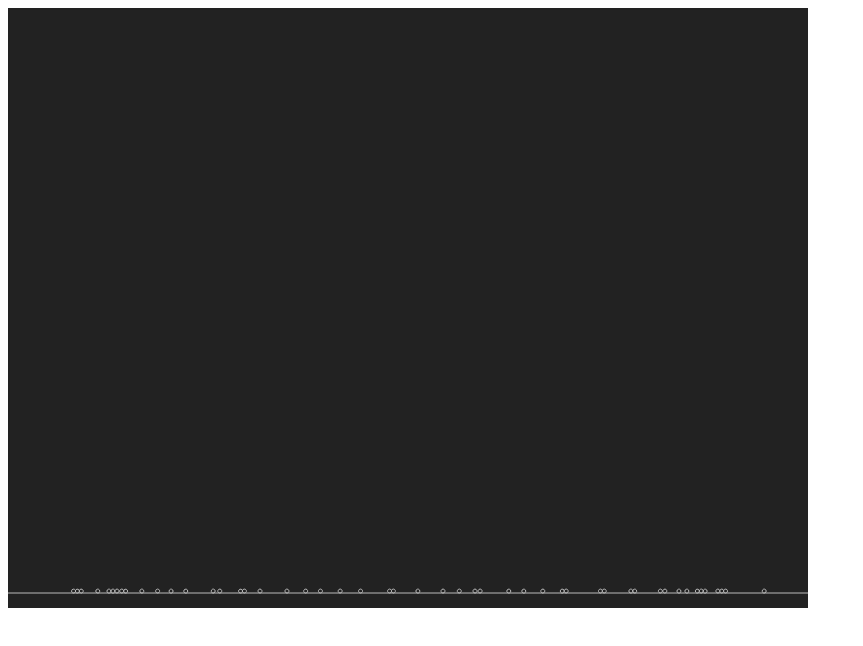
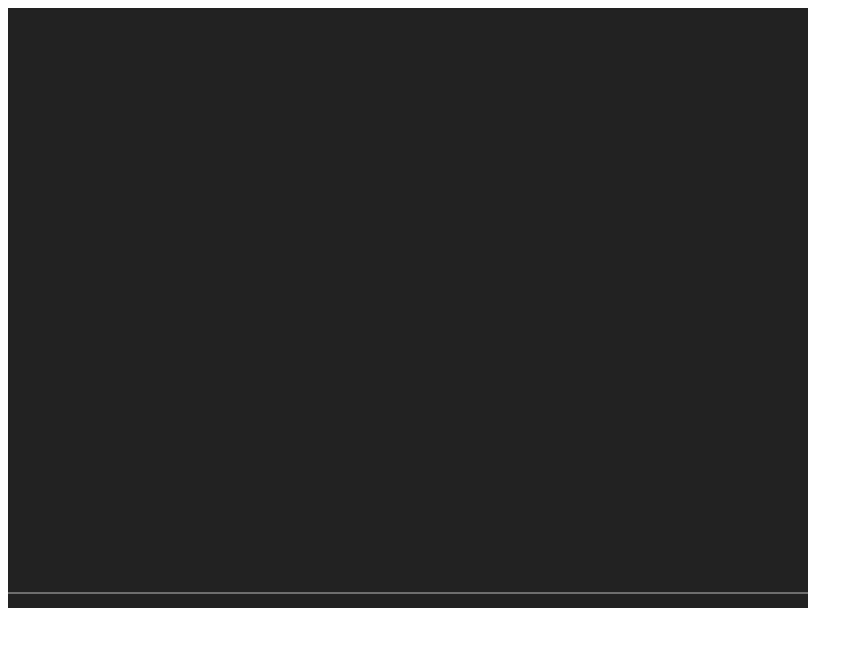
Before and after one commit to jsatgit/Fireworks, a plain HTML site: page fireworks/index.html in a window 1280 px wide. Shown: the whole page, without its empty margins (0-863 px from the left). Drawn offline with Linux system fonts and the light colour scheme.

Commit message:
synced timing explosion timing and made stars disappear after an amount of time

```diff
--- a/fireworks/fireworks.js
+++ b/fireworks/fireworks.js
@@ -35,7 +35,6 @@ var velocity = Vector.create(0, -17);
 Body.setVelocity(shell, velocity)
 
 var ground = Bodies.rectangle(400, 610, 810, 50, { isStatic: true });
-var stars = starsAt(400, 150, 50, 20, 0.3);
 
 // add all of the bodies to the world
 var bodies = [shell, ground]
@@ -44,7 +43,13 @@ World.add(engine.world, bodies);
 
 setTimeout(function() {
   World.remove(engine.world, shell);
+  var stars = starsAt(400, shell.position.y, 50, 20, 0.3);
   World.add(engine.world, stars);
+  setTimeout(function() {
+    for (var i = 0; i < stars.length; ++i) {
+      World.remove(engine.world, stars[i]);
+    }
+  }, 600);
 }, 600);
 
 // run the engine
```
Also changed, not shown: fireworks/index.html (line endings or trailing spaces), 1 other file.
